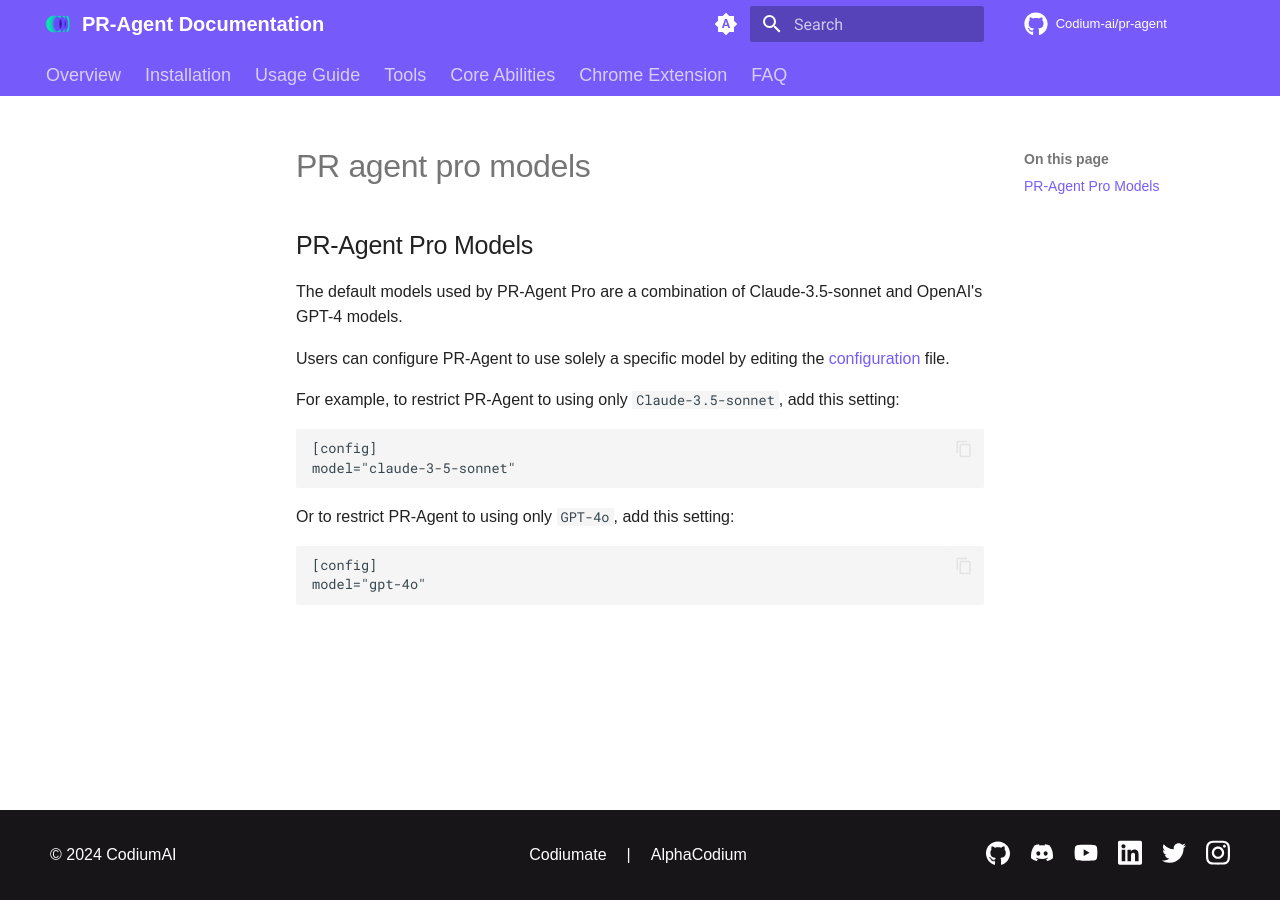
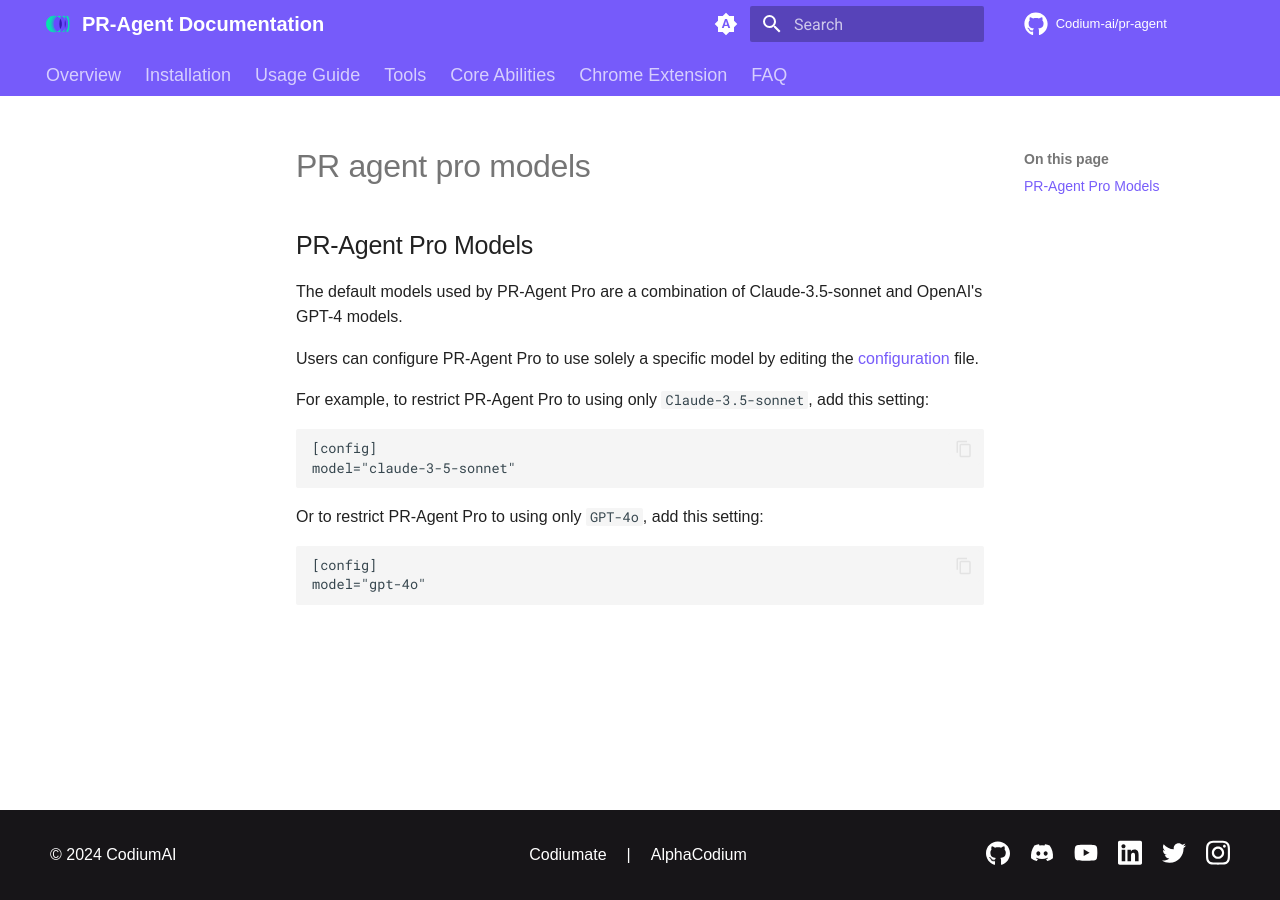
Before and after one commit to Codium-ai/pr-agent, an MkDocs documentation site: the page built from docs/docs/usage-guide/PR_agent_pro_models.md, in a window 1280 px wide. Built offline with MkDocs 1.6.1 and Material for MkDocs 9.7.7, drawn with Linux system fonts in a browser that asks for light colours; comment, search, counter and statistics services are not loaded.

````diff
--- a/docs/docs/usage-guide/PR_agent_pro_models.md
+++ b/docs/docs/usage-guide/PR_agent_pro_models.md
@@ -2,16 +2,16 @@
 
 The default models used by PR-Agent Pro are a combination of Claude-3.5-sonnet and  OpenAI's GPT-4 models.
 
-Users can configure PR-Agent to use solely a specific model by editing the [configuration](https://pr-agent-docs.codium.ai/usage-guide/configuration_options/) file.
+Users can configure PR-Agent Pro to use solely a specific model by editing the [configuration](https://pr-agent-docs.codium.ai/usage-guide/configuration_options/) file.
 
-For example, to restrict PR-Agent to using only `Claude-3.5-sonnet`, add this setting:
+For example, to restrict PR-Agent Pro to using only `Claude-3.5-sonnet`, add this setting:
 
 ```
 [config]
 model="claude-3-5-sonnet"
 ```
 
-Or to restrict PR-Agent to using only `GPT-4o`, add this setting:
+Or to restrict PR-Agent Pro to using only `GPT-4o`, add this setting:
 ```
 [config]
 model="gpt-4o"
````
Also changed, not shown: 2 other files.
